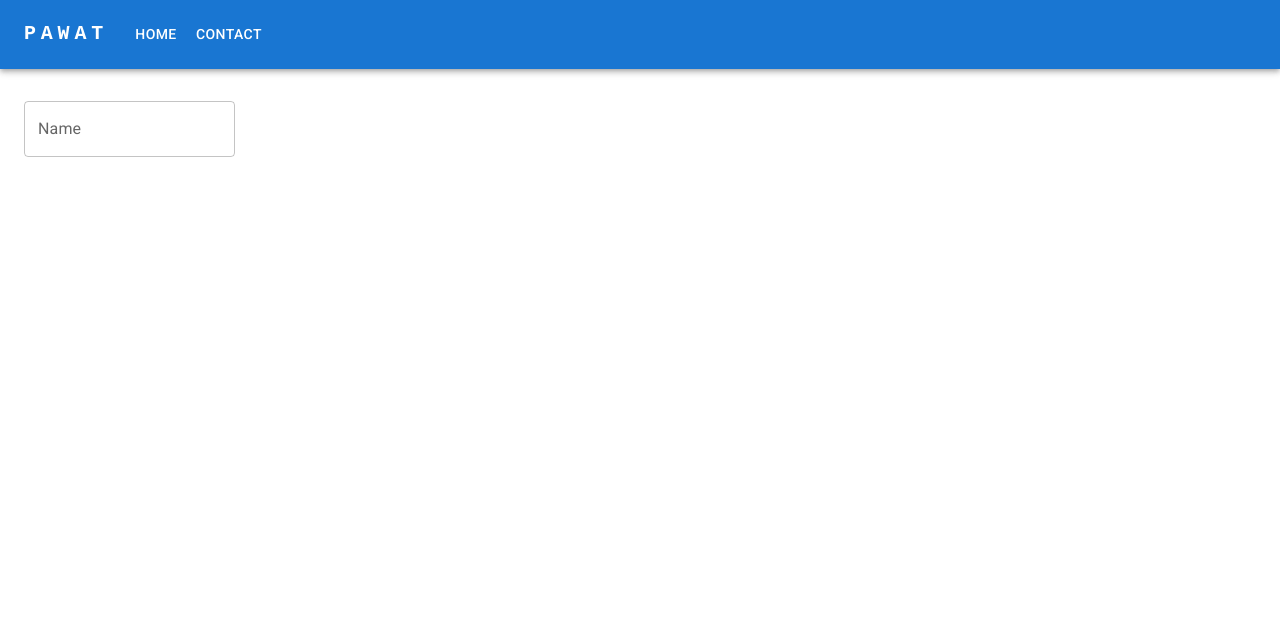
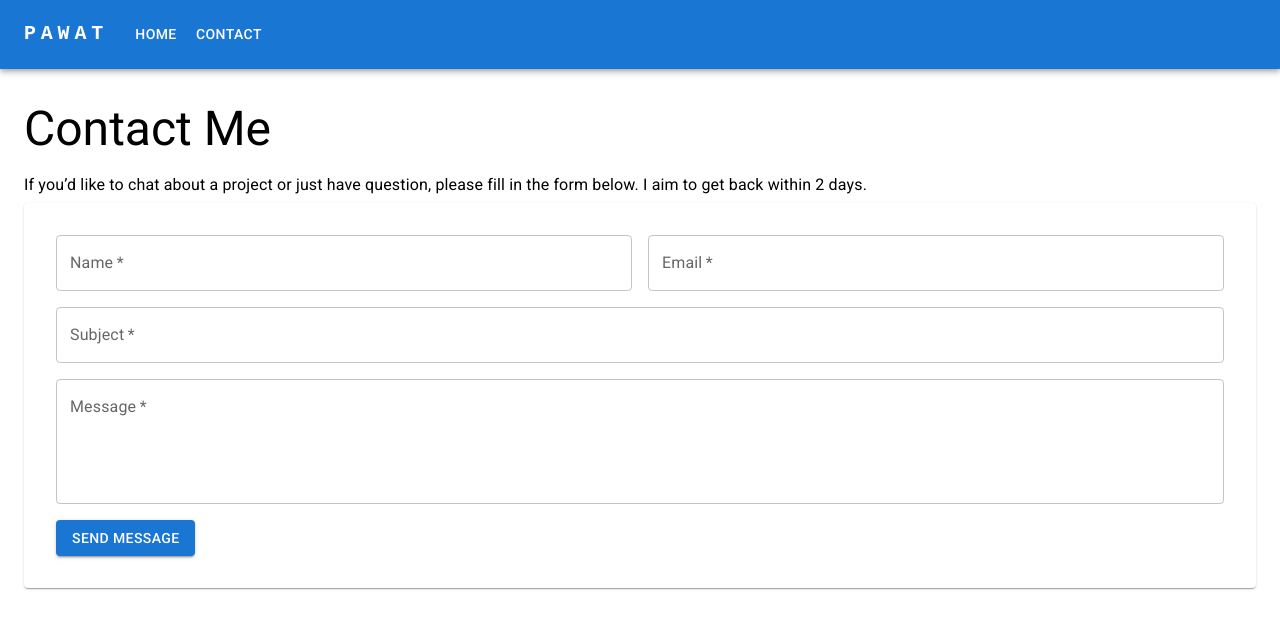
Before and after one commit to volkseya/volkseya.github.io, a React (Create React App) app: page /contact in a window 1280 px wide. Shown: the top 628 px of the page. Built offline with nearby package versions, Linux system fonts and the light colour scheme.

Commit message:
Add contact form

```diff
--- a/src/components/Contact.jsx
+++ b/src/components/Contact.jsx
@@ -1,21 +1,73 @@
 import React, { useState } from "react";
-import { TextField } from '@mui/material';
+import { TextField, Typography, Box, Paper, Grid, Button } from "@mui/material";
 
 function Contact() {
-  const [name, setName] = useState('')
-  // const [email, setEmail] = useState('')
-  // const [subject, setSubject] = useState('')
-  // const [message, setMessage] = useState('')
+  const [name, setName] = useState("");
+  const [email, setEmail] = useState("");
+  const [subject, setSubject] = useState("");
+  const [message, setMessage] = useState("");
 
-  const onTextChange = (e) => setName(e.target.value);
+  const onNameChange = (e) => setName(e.target.value);
+  const onEmailChange = (e) => setEmail(e.target.value);
+  const onSubjectChange = (e) => setSubject(e.target.value);
+  const onMessageChange = (e) => setMessage(e.target.value);
 
   return (
-    <TextField
-      value={name}
-      onChange={onTextChange}
-      label="Name"
-    />
-  )
+    <Box sx={{ width: "100%" }}>
+      <Typography variant="h3" gutterBottom>
+        Contact Me
+      </Typography>
+      <Typography variant="body1" gutterBottom>
+        If you’d like to chat about a project or just have question, please fill
+        in the form below. I aim to get back within 2 days.
+      </Typography>
+      <Paper className="p-8">
+        <Grid container spacing={2}>
+          <Grid item xs={12} md={6}>
+            <TextField
+              value={name}
+              onChange={onNameChange}
+              label="Name"
+              className="w-full"
+              required
+            />
+          </Grid>
+          <Grid item xs={12} md={6}>
+            <TextField
+              value={email}
+              onChange={onEmailChange}
+              label="Email"
+              className="w-full"
+              required
+            />
+          </Grid>
+          <Grid item xs={12}>
+            <TextField
+              value={subject}
+              onChange={onSubjectChange}
+              label="Subject"
+              className="w-full"
+              required
+            />
+          </Grid>
+          <Grid item xs={12}>
+            <TextField
+              value={message}
+              onChange={onMessageChange}
+              label="Message"
+              className="w-full"
+              multiline
+              minRows={4}
+              required
+            />
+          </Grid>
+          <Grid item xs={12}>
+            <Button variant="contained">Send Message</Button>
+          </Grid>
+        </Grid>
+      </Paper>
+    </Box>
+  );
 }
 
-export default Contact
+export default Contact;
```
